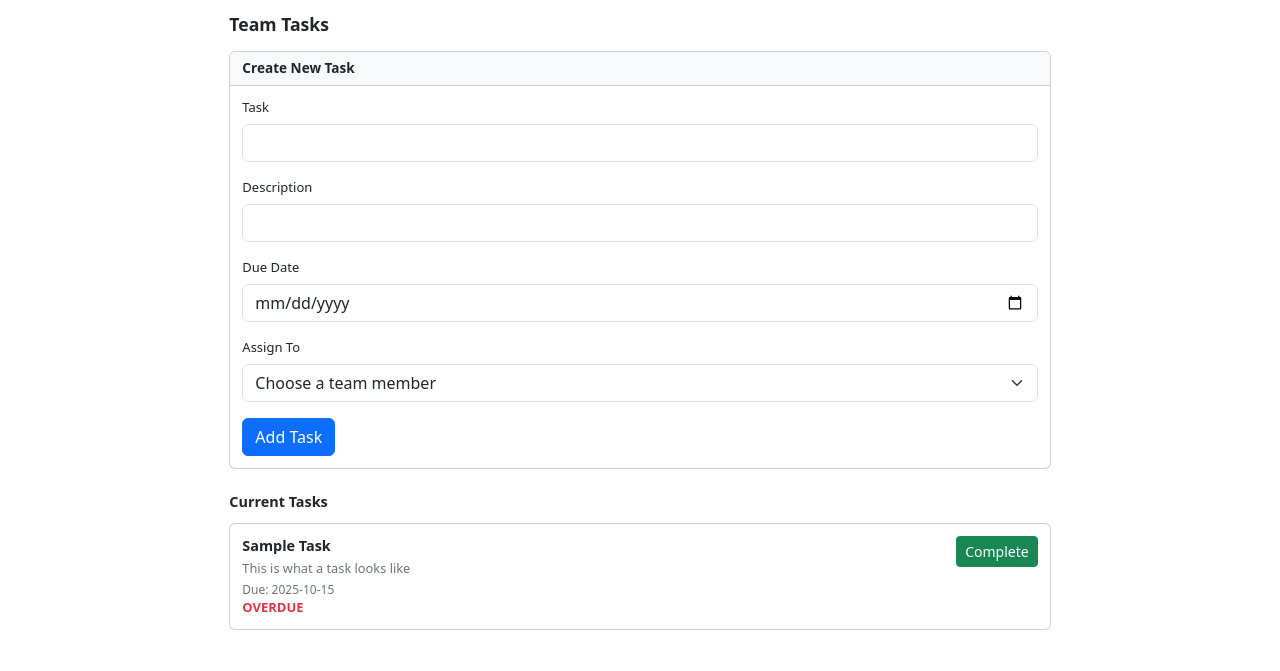
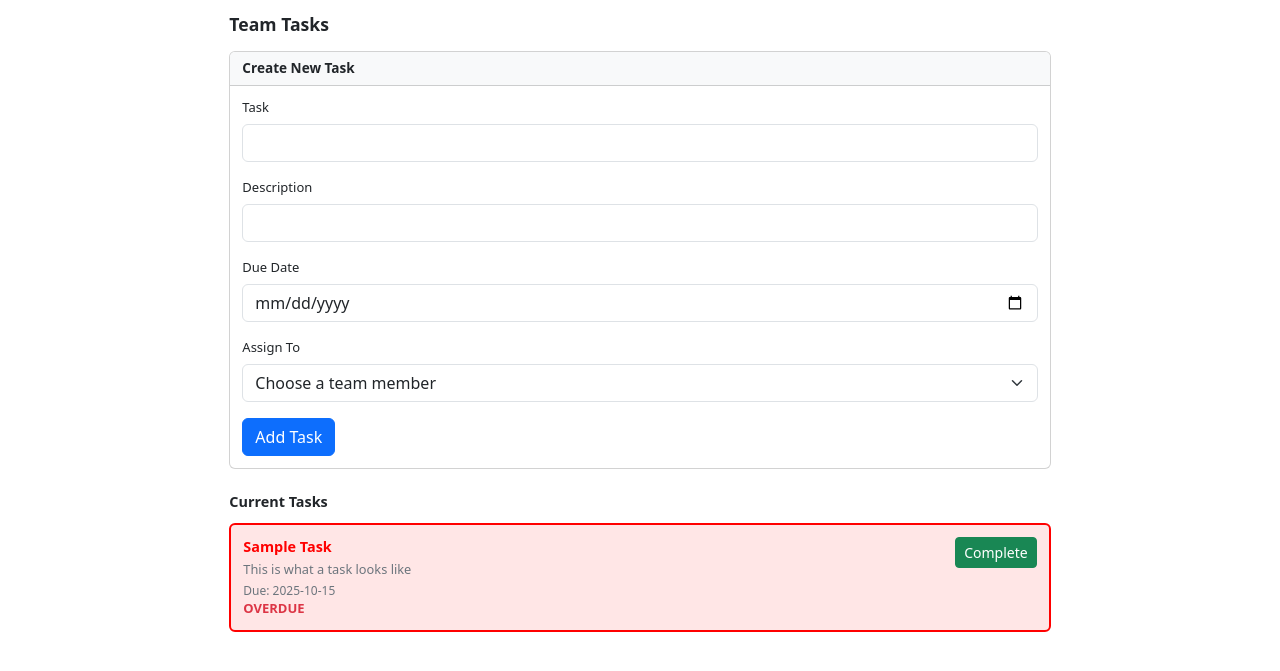
Before and after one commit to KeysWrld/assignment-7, a plain HTML site: page index.html in a window 1280 px wide. Shown: the part 55-726 px from the top of the page. Drawn offline with nearby package versions, Linux system fonts and the light colour scheme.

Commit message:
Add styling for overdue tasks

```diff
--- a/styles.css
+++ b/styles.css
@@ -88,3 +88,18 @@ body {
 .task-completed .task-title {
     text-decoration: line-through;
 }
+
+/* Overdue task styling */
+.overdue {
+    border: 2px solid red;
+    background-color: #ffe6e6;
+}
+
+.overdue .task-title {
+    color: red;
+    font-weight: bold;
+}
+
+.task-item {
+    margin-bottom: 15px;
+}
```
